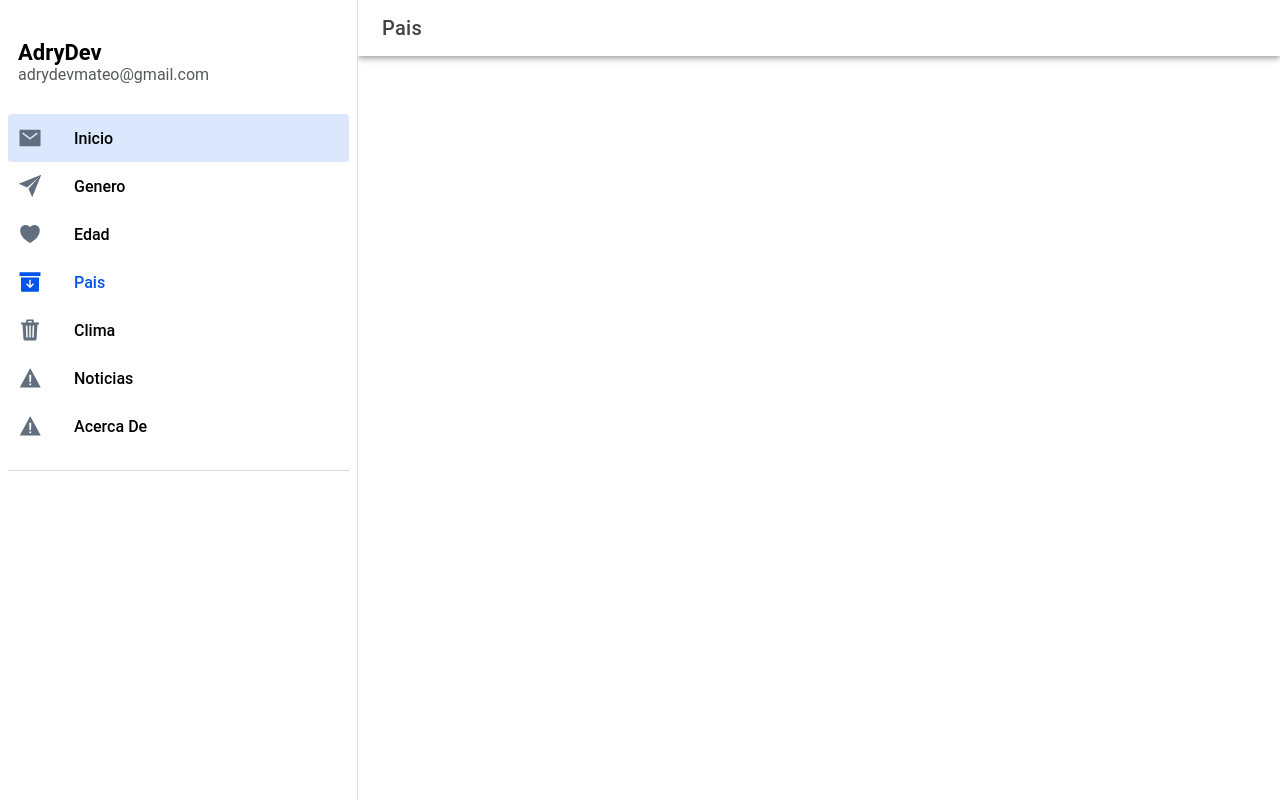
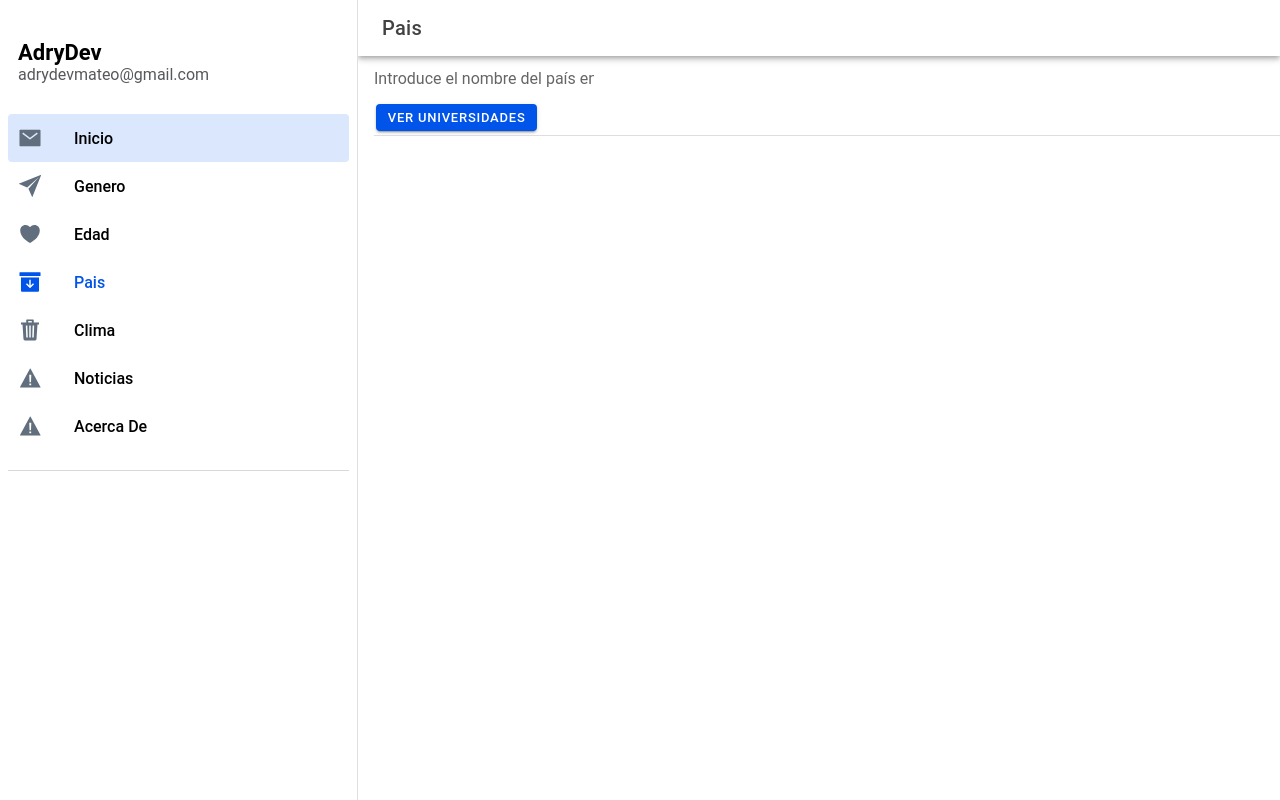
Before and after one commit to Adrydevmateo/tarea6, a React (Vite) app: page /folder/Inicio in a window 1280 px wide. Both pictures are taken after a click on the element "Pais". Built offline with nearby package versions, Linux system fonts and the light colour scheme.

Commit message:
Added Pais page

```diff
--- a/src/components/ExploreContainer.css
+++ b/src/components/ExploreContainer.css
@@ -1,10 +1,5 @@
 #container {
     text-align: center;
-  position: absolute;
-  left: 0;
-  right: 0;
-  top: 50%;
-  transform: translateY(-50%);
 }
 
 #container strong {
--- a/src/pages/Page.tsx
+++ b/src/pages/Page.tsx
@@ -1,10 +1,12 @@
-import { IonButtons, IonContent, IonHeader, IonMenuButton, IonPage, IonTitle, IonToolbar } from '@ionic/react';
+import { IonButtons, IonContent, IonFab, IonFabButton, IonHeader, IonIcon, IonMenuButton, IonPage, IonTitle, IonToolbar } from '@ionic/react';
 import { useParams } from 'react-router';
 import ExploreContainer from '../components/ExploreContainer';
 import './Page.css';
 import Genero from './Genero';
 import Inicio from './Inicio';
 import Edad from './Edad';
+import Pais from './Pais';
+import { chevronUpCircle } from 'ionicons/icons';
 
 const Page: React.FC = () => {
 
@@ -36,6 +38,9 @@ const Page: React.FC = () => {
                 <ExploreContainer>
                     {name == "Edad" ? <Edad /> : null}
                 </ExploreContainer>
+                <ExploreContainer>
+                    {name == "Pais" ? <Pais /> : null}
+                </ExploreContainer>
             </IonContent>
         </IonPage>
     );
--- /dev/null
+++ b/src/pages/Pais.tsx
@@ -0,0 +1,93 @@
+import { IonButton, IonCard, IonCardContent, IonCardHeader, IonCardSubtitle, IonCardTitle, IonInput, IonItem, IonLabel, IonList } from "@ionic/react";
+import { type FormEvent, useState } from "react";
+
+type University = {
+    name: string,
+    alpha_two_code: string,
+    web_pages: Array<string>,
+    "state-province": boolean,
+    domains: Array<string>,
+    country: string
+}
+
+type Universities = Array<University>
+
+
+export default function Pais() {
+    const [universities, setUniversities] = useState<Universities>([])
+
+    const submit = async (e: FormEvent) => {
+        e.preventDefault()
+
+        const form = e.target as HTMLFormElement
+        const formData = new FormData(form)
+
+        const userName = String(formData.get("name"))
+
+        const res = await fetchUniversities(userName)
+        if (!res) return
+        setUniversities(res)
+    }
+
+
+    const fetchUniversities = async (name: string) => {
+        try {
+            const url = `http://universities.hipolabs.com/search?country=${name.replace(" ", "+")}`
+            const res = await fetch(url)
+            if (!res.ok) throw new Error(res.statusText)
+            const data: Universities = await res.json()
+            console.log(data)
+            return data
+        } catch (error) {
+            console.error(error)
+        }
+    }
+    return (
+        <div>
+            <IonItem >
+                <form onSubmit={submit}>
+                    <IonInput name="name" placeholder="Introduce el nombre del país en ingles" />
+                    <IonButton type="submit">Ver universidades</IonButton>
+                </form>
+            </IonItem>
+            <IonList lines="none">
+                <div style={{ "fontSize": "80px", paddingTop: "20px" }}>
+                    {universities.map((uni, i) => (
+                        <IonItem key={i}>
+                            <IonCard>
+                                <IonCardHeader>
+                                    <IonCardTitle>{uni.name} | {uni.alpha_two_code}</IonCardTitle>
+                                    <IonCardSubtitle>{uni.country}</IonCardSubtitle>
+                                </IonCardHeader>
+
+                                <IonCardContent>
+                                    <div>
+                                        <h2>Dominios:</h2>
+                                        <IonList lines="none">
+                                            {uni.domains.map((dom, j) => (
+                                                <IonLabel key={j}>
+                                                    {dom}
+                                                </IonLabel>
+                                            ))}
+                                        </IonList>
+                                    </div>
+
+                                    <div>
+                                        <h2>Sites</h2>
+                                        <IonList lines="none">
+                                            {uni.web_pages.map((web, k) => (
+                                                <IonButton key={k} fill="clear">
+                                                    <a href={web}>{web}</a>
+                                                </IonButton>
+                                            ))}
+                                        </IonList>
+                                    </div>
+                                </IonCardContent>
+                            </IonCard>
+                        </IonItem>
+                    ))}
+                </div>
+            </IonList>
+        </div>
+    )
+}
```
Lines whose indentation alone changed are shown as unchanged.
